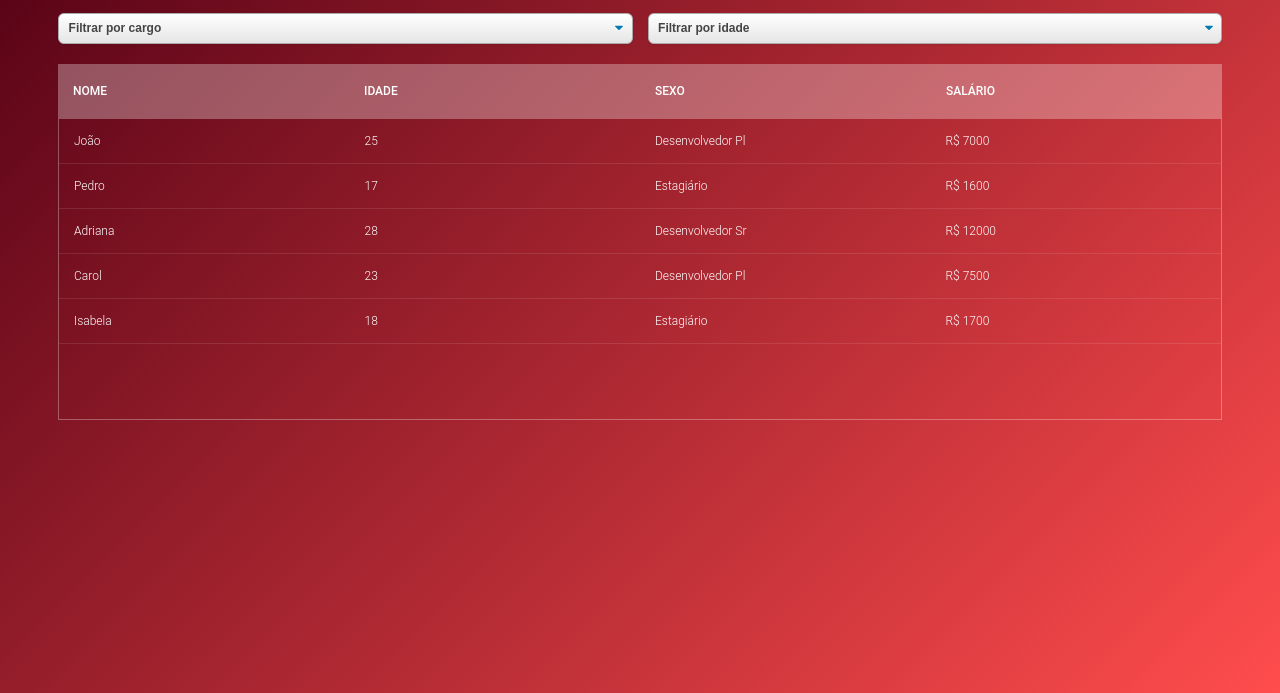
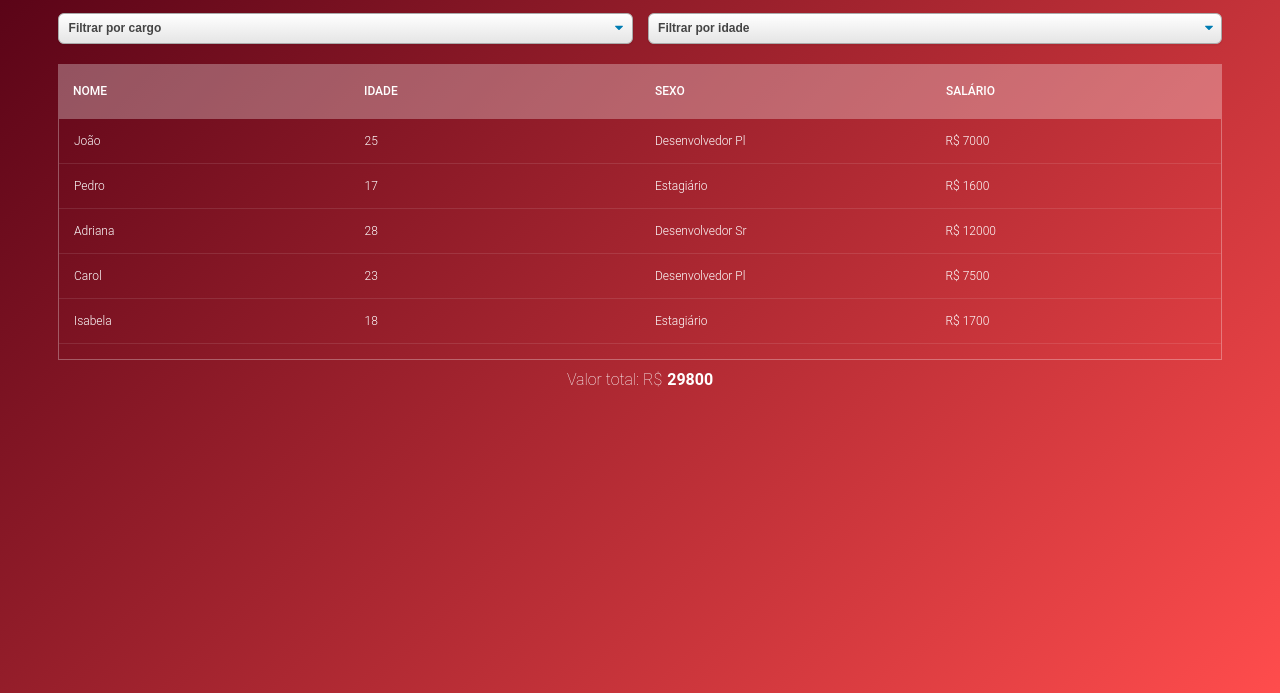
Before and after one commit to sgtWalker/CursoJavaScriptIntermediario, a plain HTML site: page AulaSobreListas/index.html in a window 1280 px wide. Shown: the part 107-800 px from the top of the page. Drawn offline with Linux system fonts and the light colour scheme.

Commit message:
aplicando o reduce para calcular o valor total

```diff
--- a/AulaSobreListas/index.html
+++ b/AulaSobreListas/index.html
@@ -44,6 +44,10 @@
                 <tbody id="tabela-body"></tbody>
             </table>
         </div>
+        <div class="valor-total">
+            Valor total: R$
+            <span id="total">???</span>
+        </div>
     </section>
 </body>
 </html>
--- a/AulaSobreListas/index.js
+++ b/AulaSobreListas/index.js
@@ -49,6 +49,8 @@ function montarTabela(funcionarios) {
 
         tabela.insertAdjacentHTML('beforeend', template);
     });
+
+    calcularValorTotal(funcionarios);
 }
 
 //sem utilizar map e aplicando o conceito de função pura, ou seja, sem efeitos colaterais em objetos externos
@@ -101,6 +103,10 @@ function aplicarFiltro(funcionarios) {
     montarTabela(funcionariosCopia);
 }
 
+function calcularValorTotal(funcionarios) {
+    let valorTotal = funcionarios.reduce((acc, funcionario) => acc + funcionario.salario, 0);
+    document.querySelector('#total').innerHTML = valorTotal;
+}
 
 function filtrarPorCargo(funcionarios) {
     const valorInput = document.querySelector('#filtroPorCargo').value;
--- a/AulaSobreListas/style.css
+++ b/AulaSobreListas/style.css
@@ -3,6 +3,19 @@
     grid-template-columns: 1fr 1fr;
     gap: 15px;
     margin-bottom: 20px;
+  }
+
+  .valor-total{
+    color: white;
+    display: flex;
+    margin-top: 10px;
+    justify-content: center;
+    font-weight: lighter;
+  }
+
+  #total{
+    font-weight: bold;
+    margin-left: 5px;
   }
 
   select {
@@ -72,7 +85,7 @@
   }
 
   .tbl-content {
-    height: 300px;
+    height: 240px;
     overflow-x: auto;
     margin-top: 0px;
     border: 1px solid rgba(255, 255, 255, 0.3);
```
